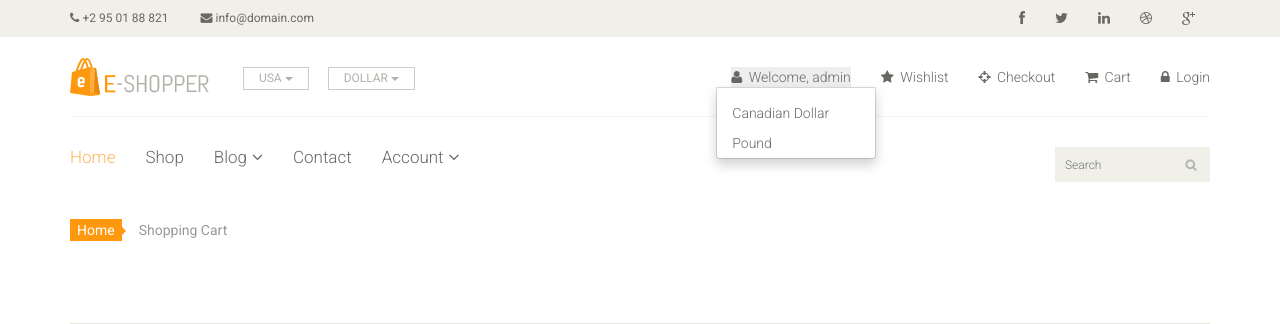
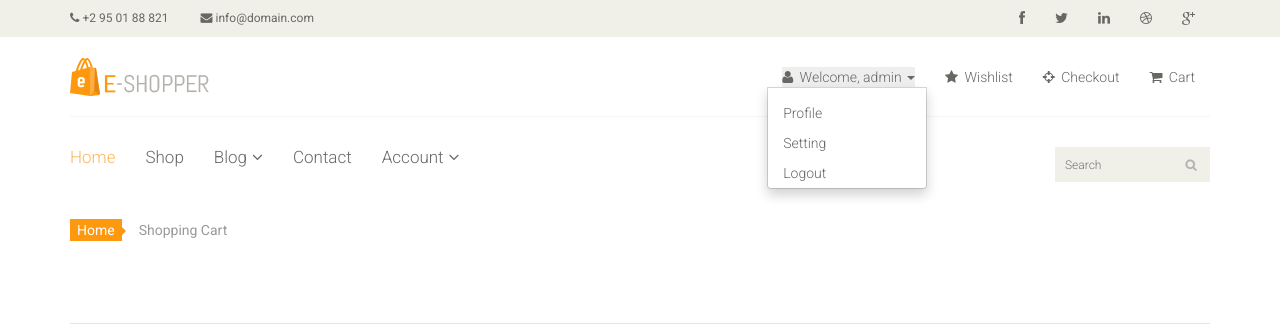
Before and after one commit to Kenishkc/Leaseattire, a Django app: page /cart in a window 1280 px wide, after a click that opens the changed part. Shown: the top 324 px of the page. Run offline with Django 4.2, Linux system fonts and the light colour scheme; a user stored in the database is signed in.

Commit message:
login and sweet aleart implementation

```diff
--- a/app/urls.py
+++ b/app/urls.py
@@ -8,6 +8,7 @@ urlpatterns = [
     path('checkout', views.checkout),
     path('user-login', views.login),
     path('user-register', views.register),
+    path('user-logout', views.logoutUser),
     path('account', views.account),
     path('wishlist', views.wishlist),
     path('cart', views.cart),
--- a/app/views.py
+++ b/app/views.py
@@ -5,6 +5,8 @@ from django.contrib.auth.forms import UserCreationForm
 from .forms import CreateUserForm
 from django.contrib.auth import authenticate, login, logout
 from django.contrib.auth import login as auth_login
+from django.contrib import messages
+
 
 
 
@@ -95,11 +97,10 @@ def login(request):
        user = authenticate (username=username, password=password)
        if user is not None:
             auth_login(request, user)
+            messages.success(request, "Login successfully!")
             return redirect('/')
        elif user is None:
-                return render(request, "login.html", {
-                        "message": "Invalid username and/or password."
-                })
+                messages.error(request, "Please Enter valid username or password!")
 
     return render(request, 'login.html')
 
@@ -116,6 +117,11 @@ def register(request):
         'form':form,
     }
     return render(request, 'register.html',context)
+
+def logoutUser(request):
+     logout(request)
+     messages.success(request, "Your logout, Get back Soon !")
+     return redirect("/")
 
 def account(request):
     return render(request, 'account.html')
--- a/leaseattire/settings.py
+++ b/leaseattire/settings.py
@@ -67,8 +67,9 @@ INSTALLED_APPS = [
 
     'app.apps.AppConfig',
 
+
+
 ]
-
 
 MIDDLEWARE = [
 
--- a/static/css/main.css
+++ b/static/css/main.css
@@ -187,14 +187,11 @@ a#scrollUp i{
 
 
 .shop-menu ul li {
-	display:inline-block;
+	display:block;
   padding-left: 15px;
   padding-right: 15px;
 }
 
-.shop-menu ul li:last-child {
-  padding-right: 0;
-}
 
 
 .shop-menu ul li a {
@@ -210,13 +207,16 @@ a#scrollUp i{
 
 
 .shop-menu ul li a i{
+
 	margin-right:3px;
 }
 
-
-.shop-menu ul li a:hover {
-	color:#fe980f;
-	background:#fff;
+.shop-menu ul li a:hover .dropdown-menu  li  a:focus  {
+
+  background-color: #FE980F;
+  color: #FFFFFF;
+  font-family: 'Roboto', sans-serif;
+  text-decoration: none;
 }
 
 
--- a/templates/master.html
+++ b/templates/master.html
@@ -102,7 +102,9 @@
                 <a href="/"><img src="static/images/home/logo.png" alt="" /></a>
               </div>
               <div class="btn-group pull-right">
-                <div class="btn-group">
+
+
+                {% comment %} <div class="btn-group">
                   <button type="button"class="btn btn-default dropdown-toggle usa" data-toggle="dropdown">
                     USA
                     <span class="caret"></span>
@@ -125,27 +127,39 @@
                   <ul class="dropdown-menu">
                     <li><a href="#">Canadian Dollar</a></li>
                     <li><a href="#">Pound</a></li>
+                    <li><a href="#">Euro</a></li>
                   </ul>
-                </div>
+                </div> {% endcomment %}
+
               </div>
             </div>
             <div class="col-sm-8">
+
               <div class="shop-menu pull-right">
                 <ul class="nav navbar-nav">
+
                   <li>
 
 
-                    <a href="#" data-toggle="dropdown" ><i class="fa fa-user"></i>
+                    <a href="#" data-toggle="dropdown" >
+                      <i class="fa fa-user"></i>
                         {% if user.is_authenticated %}
                             Welcome, {{ user.get_username }}
+
                         {% else %}
                             Account
                         {% endif %}
-
+                       <span class="caret"></span>
                       </a>
                       <ul class="dropdown-menu">
-                    <li><a href="#">Canadian Dollar</a></li>
-                    <li><a href="#">Pound</a></li>
+                        {% if user.is_authenticated %}
+                        <li><a href="#">Profile</a></li>
+                        <li><a href="#">Setting</a></li>
+                        <li><a href="/user-logout">Logout</a></li>
+                        {% else %}
+                        <li><a href="/user-register">Register</a></li>
+                        <li><a href="/user-login">Login</a></li>
+                        {% endif %}
                       </ul>
                   </li>
                   <li>
@@ -161,9 +175,7 @@
                       ><i class="fa fa-shopping-cart"></i> Cart</a
                     >
                   </li>
-                  <li>
-                    <a href="/user-login"><i class="fa fa-lock"></i> Login</a>
-                  </li>
+
                 </ul>
               </div>
             </div>
@@ -204,7 +216,7 @@
                     <ul role="menu" class="sub-menu">
                        <li><a href="/cart">Profile</a></li>
                       <li><a href="/user-login">Login</a></li>
-                      <li><a href="/user-login">Register</a></li>
+                      <li><a href="/user-register">Register</a></li>
                     </ul>
                   </li>
 
@@ -223,7 +235,27 @@
       <!--/header-bottom-->
     </header>
     <!--/header-->
+      {% for message in messages %}
+          {% if message.tags == 'success' %}
+          <script src="https://unpkg.com/sweetalert/dist/sweetalert.min.js"></script>
+          <script>
+            var m = "{{message}}";
+            swal("Perfect !",m,"success")
 
+          </script>
+
+          {% endif %}
+          {% if message.tags == 'error' %}
+          <script src="https://unpkg.com/sweetalert/dist/sweetalert.min.js"></script>
+          <script>
+            var m = "{{message}}";
+            swal("Sorry !",m,"error")
+
+          </script>
+
+          {% endif %}
+
+      {% endfor %}
     {% block body %}{% endblock body %}
     <footer id="footer">
       <!--Footer-->
```
Also changed, not shown: db.sqlite3. Lines whose indentation alone changed are shown as unchanged.
